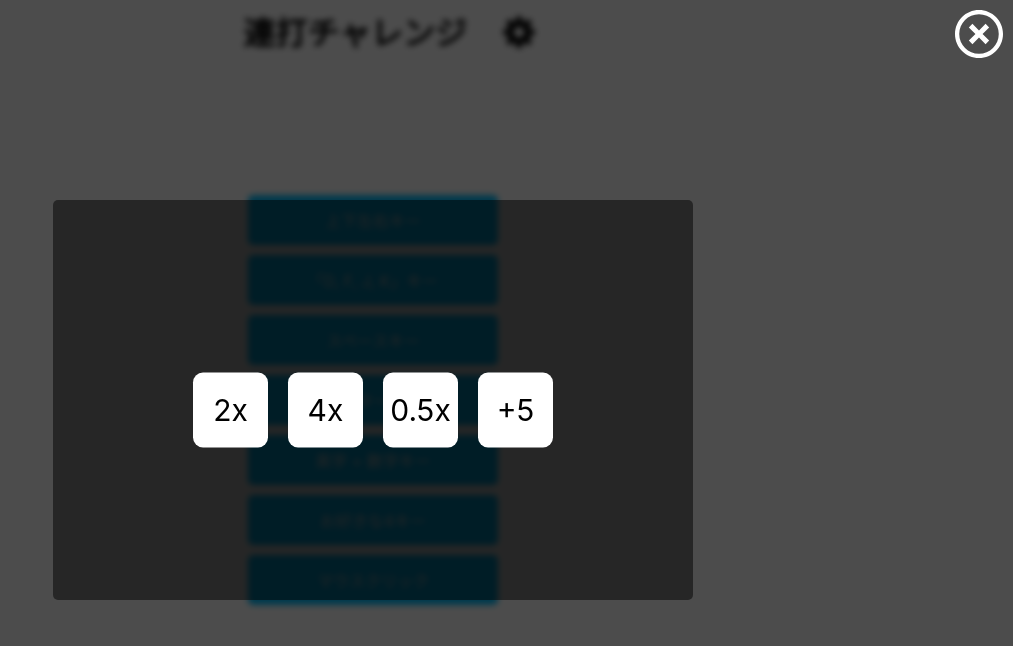
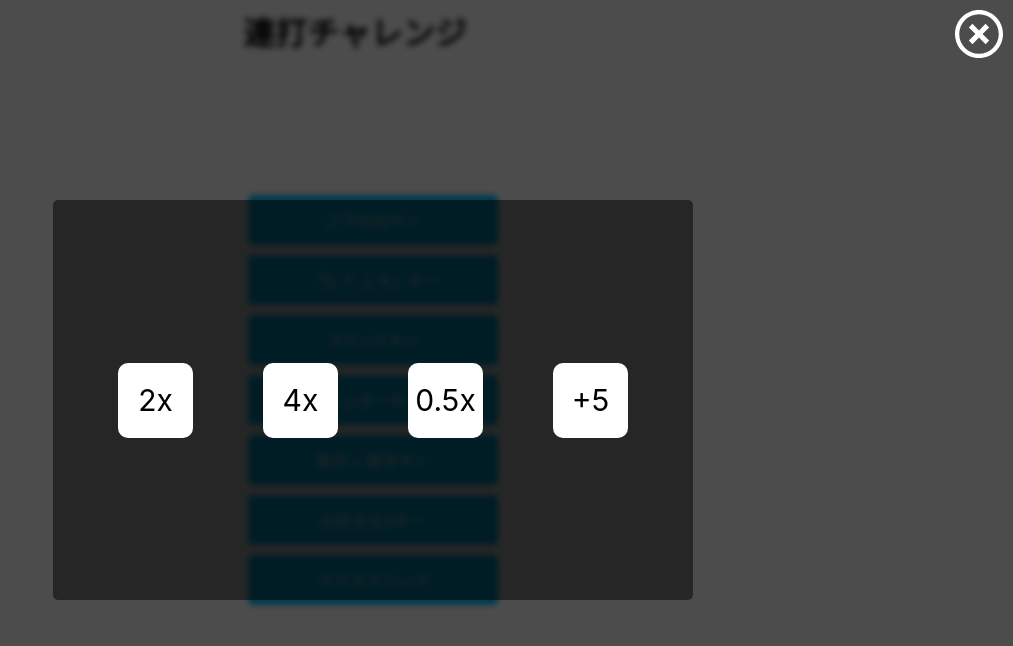
Before and after one commit to k-kyg/repeatpushgame, a plain HTML site: page index.html in a window 1280 px wide. Both pictures are taken after a click on the icon 786 px from the left and 32 px from the top of the page. Shown: the whole page, without its empty margins (267-1280 px from the left). Drawn offline with Linux system fonts and the light colour scheme.

Commit message:
オプション設定画面を開く際のアニメーション

```diff
--- a/index.html
+++ b/index.html
@@ -72,13 +72,13 @@
 			</svg>
 			<div class="buttons">
 				<input type="checkbox" name="2x" id="2x">
-				<label for="2x" class="2x">2x</label>
+				<label for="2x" class="2x"><p>2x</p></label>
 				<input type="checkbox" name="4x" id="4x">
-				<label for="4x" class="4x">4x</label>
+				<label for="4x" class="4x"><p>4x</p></label>
 				<input type="checkbox" name="0.5x" id="0.5x">
-				<label for="0.5x" class="0.5x">0.5x</label>
+				<label for="0.5x" class="0.5x"><p>0.5x</p></label>
 				<input type="checkbox" name="+5" id="+5">
-				<label for="+5" class="+5">+5</label>
+				<label for="+5" class="+5"><p>+5</p></label>
 			</div>
 		</div>
 		<script src="js/main.js"></script>
--- a/js/index.js
+++ b/js/index.js
@@ -11,13 +11,18 @@ var optionstr = "";
     });
 }
 (_b = setting) === null || _b === void 0 ? void 0 : _b.addEventListener("click", function () {
-    settingfield.style.display = "block";
+    var _a;
+    // settingfield!.style.display = "block"
+    setting.style.visibility = "hidden";
+    (_a = settingfield) === null || _a === void 0 ? void 0 : _a.classList.add("active");
 });
 (_c = closebutton) === null || _c === void 0 ? void 0 : _c.addEventListener("click", function () {
-    var _a, _b;
-    settingfield.style.display = "none";
-    option = (_a = document.getElementById("settingfield")) === null || _a === void 0 ? void 0 : _a.querySelectorAll("input[type=\"checkbox\"]:checked");
-    (_b = option) === null || _b === void 0 ? void 0 : _b.forEach(function (e) {
+    var _a, _b, _c;
+    // settingfield!.style.display = "none"
+    setTimeout(function () { return setting.style.visibility = "visible"; }, 1000);
+    (_a = settingfield) === null || _a === void 0 ? void 0 : _a.classList.remove("active");
+    option = (_b = document.getElementById("settingfield")) === null || _b === void 0 ? void 0 : _b.querySelectorAll("input[type=\"checkbox\"]:checked");
+    (_c = option) === null || _c === void 0 ? void 0 : _c.forEach(function (e) {
         optionstr += e.id + ",";
     });
 });
--- a/style/style.scss
+++ b/style/style.scss
@@ -38,6 +38,8 @@ body {
   top: 50%;
   left: 50%;
 	transform: translate(-50%, -50%);
+	animation: open 1s ease-in-out;
+	-webkit-animation: open 1s ease-in-out;
   div {
     position: relative;
     background-color: var(--btnbgcolor);
@@ -95,32 +97,32 @@ h1.countdown {
 .selectfield {
   position: absolute;
   width: auto;
-	height: calc(250px/8*3);
+  height: calc(250px / 8 * 3);
   top: 50%;
   left: 50%;
   transform: translate(-50%, -50%);
   h1 {
     float: left;
-		width: calc(250px/4);
+    width: calc(250px / 4);
     height: 100%;
     font-size: 40px;
-		line-height: 250/8*3px;
+    line-height: 250/8 * 3px;
     margin: 10px 10px;
     border-radius: 5px;
     border: 2px solid var(--txtcolor);
     user-select: none;
-		&:first-child{
+    &:first-child {
       border-color: rgb(0, 191, 255);
     }
   }
 }
-#setopt{
+#setopt {
   fill: var(--txtcolor);
   position: relative;
   transform: translate(100%, 10%);
   cursor: pointer;
 }
-#settingfield{
+#settingfield {
   position: absolute;
   top: 0;
   left: 0;
@@ -128,9 +130,14 @@ h1.countdown {
   height: 100vh;
   background-color: rgba(0, 0, 0, 0.7);
   backdrop-filter: blur(3px);
-	transition: 500ms;
-	display: none;
-	.buttons{
+  -webkit-backdrop-filter: blur(3px);
+	transition: clip-path 1s ease-in-out;
+	clip-path: circle(0 at 50% 50%);
+	// display: none;
+	&.active{
+		clip-path: circle(100% at 50% 50%);
+	}
+  .buttons {
     position: absolute;
     top: 50%;
     left: 50%;
@@ -139,10 +146,13 @@ h1.countdown {
     transform: translate(-50%, -50%);
     background-color: rgba(0, 0, 0, 0.5);
     border-radius: 5px;
-		label{
+    display: flex;
+    flex-flow: row wrap;
+    justify-content: space-evenly;
+    align-items: center;
+    align-content: center;
+    label {
       user-select: none;
-			float: left;
-			display: block;
       width: 75px;
       height: 75px;
       background-color: var(--themecolor);
@@ -152,22 +162,21 @@ h1.countdown {
       line-height: 75px;
       transition: 0.1s;
       cursor: pointer;
-			position: relative;
-			top: 50%;
-			left: 50%;
-			transform: translate(calc(-200% - 40px), -50%);
-			margin: 10px;
+      margin: 5px;
+      p {
+        margin: auto;
       }
-		input[type="checkbox"]{
+    }
+    input[type="checkbox"] {
       display: none;
-			&:checked + label{
+      &:checked + label {
         background-color: rgb(0, 191, 255);
         color: var(--txthvcolor);
         transition: 0.1s;
       }
     }
   }
-	#closebutton{
+  #closebutton {
     fill: white;
     cursor: pointer;
     position: absolute;
@@ -175,3 +184,13 @@ h1.countdown {
     right: 10px;
   }
 }
+// @keyframes open {
+//   0% {
+//     clip-path: circle(0 at 50% 50%);
+//     -webkit-clip-path: circle(0 at 50% 50%);
+//   }
+//   100% {
+//     clip-path: circle(100% at 50% 50%);
+//     -webkit-clip-path: circle(100% at 50% 50%);
+//   }
+// }
--- a/ts/index.ts
+++ b/ts/index.ts
@@ -17,10 +17,14 @@ let optionstr: string = "";
 	});
 }
 setting?.addEventListener("click", () => {
-	settingfield!.style.display = "block"
+	// settingfield!.style.display = "block"
+	setting!.style.visibility = "hidden";
+	settingfield?.classList.add("active");
 });
 closebutton?.addEventListener("click", () => {
-	settingfield!.style.display = "none"
+	// settingfield!.style.display = "none"
+	setTimeout(() => setting!.style.visibility = "visible", 1000);
+	settingfield?.classList.remove("active");
 	option = document.getElementById("settingfield")?.querySelectorAll(`input[type="checkbox"]:checked`);
 	option?.forEach(e => {
 		optionstr += `${e.id},`
```
Also changed, not shown: style/style.css, 1 other file. Lines whose indentation alone changed are shown as unchanged.
